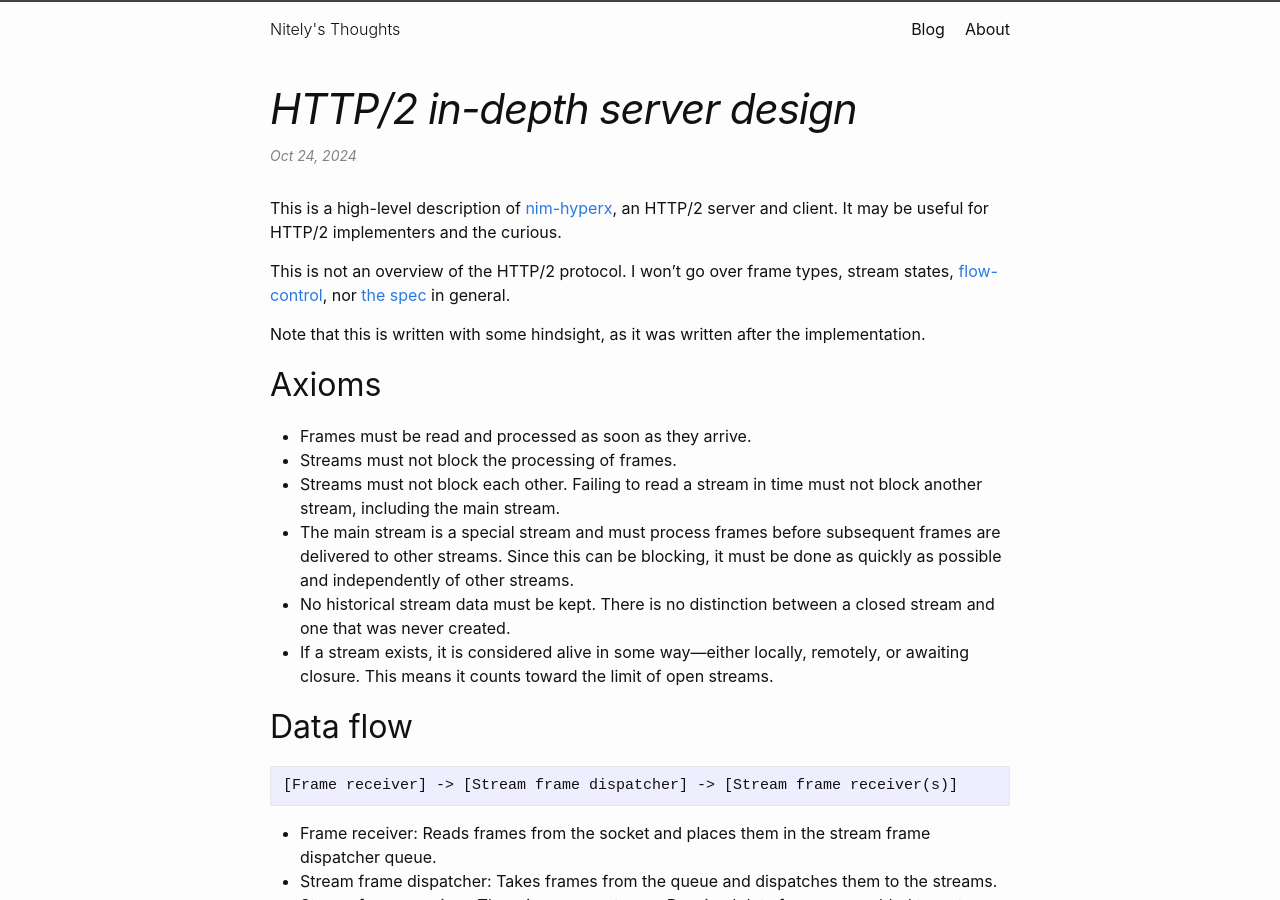
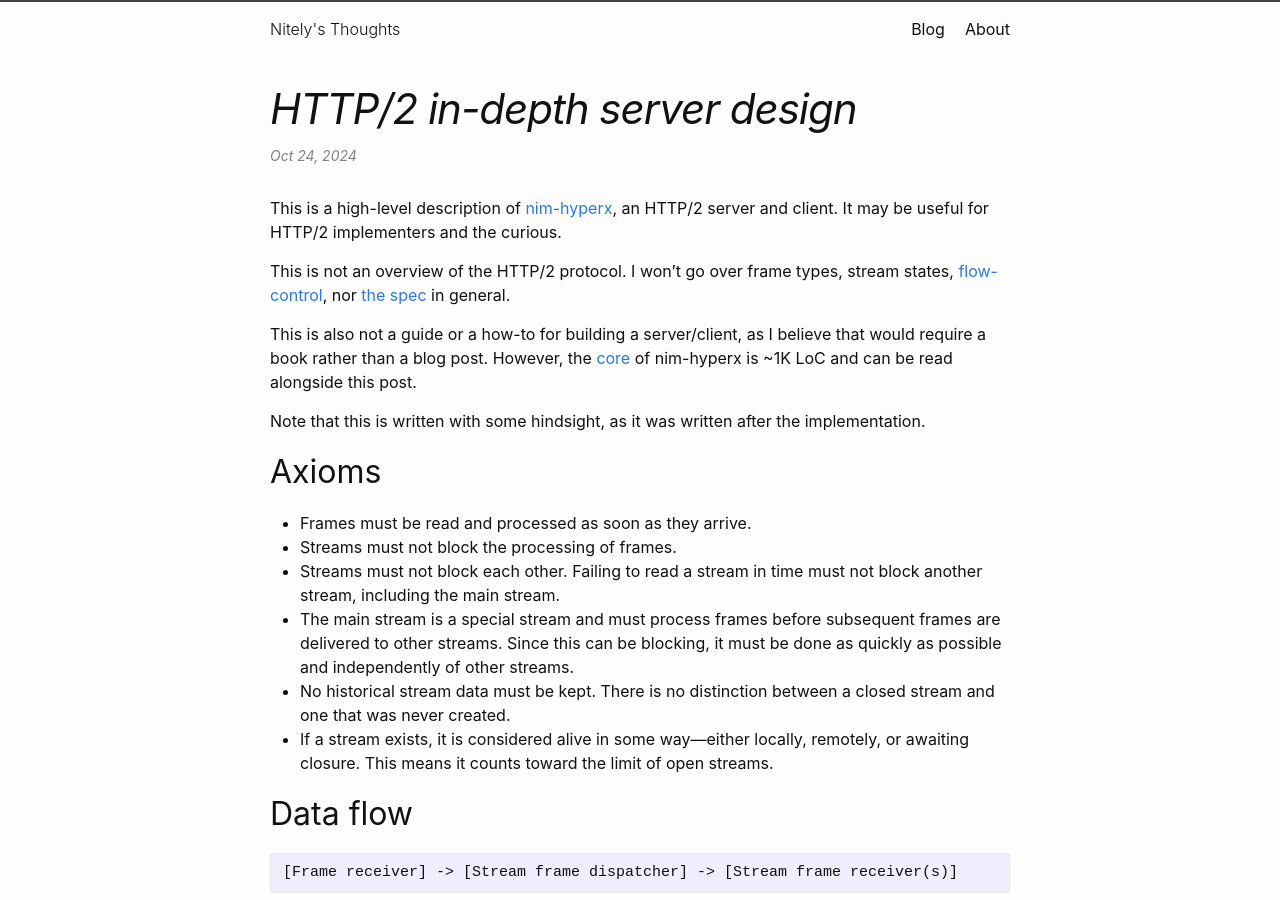
Before and after one commit to nitely/nitely.github.io, a Jekyll site: the page built from _posts/2024-10-23-http-2-in-depth-server-client-design.md, in a window 1280 px wide and 900 px high. Built offline with Jekyll 4.4.1, drawn with Linux system fonts in a browser that asks for light colours.

Commit message:
opening note

```diff
--- a/_posts/2024-10-23-http-2-in-depth-server-client-design.md
+++ b/_posts/2024-10-23-http-2-in-depth-server-client-design.md
@@ -7,6 +7,8 @@ date: 2024-10-24 20:51:00 -0300
 This is a high-level description of [nim-hyperx](https://github.com/nitely/nim-hyperx), an HTTP/2 server and client. It may be useful for HTTP/2 implementers and the curious.
 
 This is not an overview of the HTTP/2 protocol. I won't go over frame types, stream states, [flow-control](https://nitely.github.io/2024/08/23/http-2-flow-control-dead-lock.html), nor [the spec](https://datatracker.ietf.org/doc/html/rfc9113) in general.
+
+This is also not a guide or a how-to for building a server/client, as I believe that would require a book rather than a blog post. However, the [core](https://github.com/nitely/nim-hyperx/blob/master/src/hyperx/clientserver.nim) of nim-hyperx is ~1K LoC and can be read alongside this post.
 
 Note that this is written with some hindsight, as it was written after the implementation.
 
```
